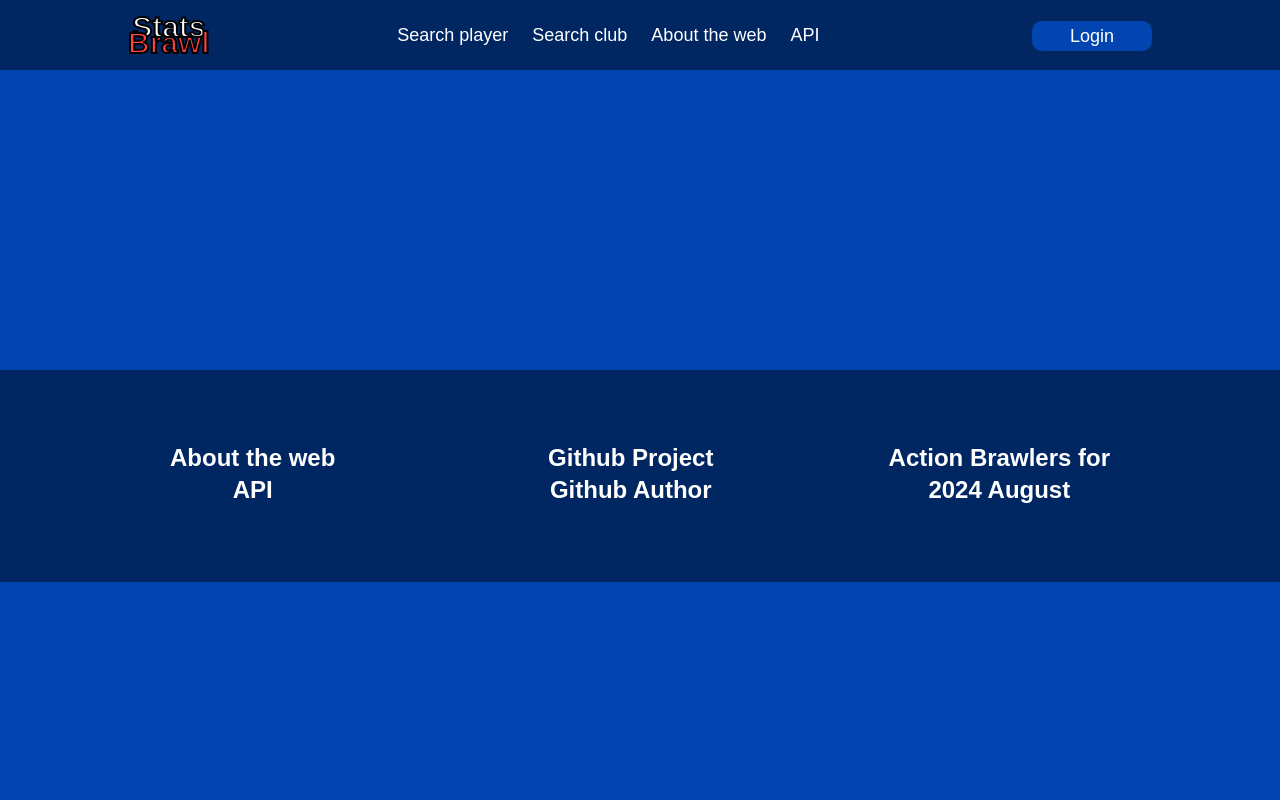
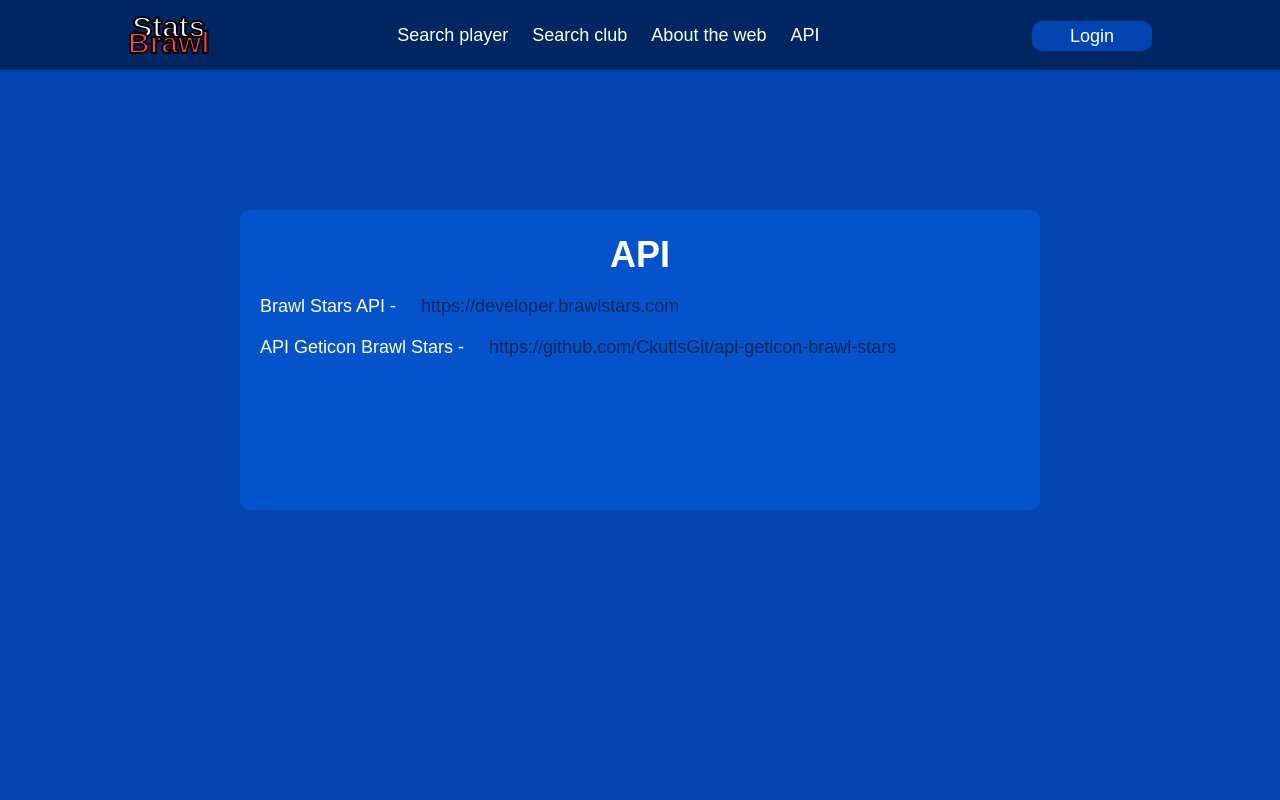
Before and after one commit to CkutlsGit/brawl-stats, a Nuxt app: page /api in a window 1280 px wide. Shown: the top 800 px of the page. Built offline with nearby package versions, Linux system fonts and the light colour scheme.

Commit message:
added page api + adaptive from about-the-web

```diff
--- /dev/null
+++ b/pages/api.vue
@@ -0,0 +1,66 @@
+<template>
+  <main class="main">
+    <article class="main__content font-default">
+      <div class="main__text">
+        <div class="text-title">
+          <h1>API</h1>
+        </div>
+        <p>Brawl Stars API - <span><a href="https://developer.brawlstars.com" target="_blank">https://developer.brawlstars.com</a></span></p>
+        <p>API Geticon Brawl Stars - <span><a href="https://github.com/CkutlsGit/api-geticon-brawl-stars" target="_blank">https://github.com/CkutlsGit/api-geticon-brawl-stars</a></span></p>
+      </div>
+    </article>
+  </main>
+</template>
+
+<script setup lang="ts">
+
+</script>
+
+<style scoped>
+.main {
+  display: flex;
+  justify-content: center;
+  max-width: 1520px;
+  margin: 140px auto;
+}
+
+.main__content {
+  background: var(--lightest-main-color);
+  border-radius: 10px;
+  width: 800px;
+  height: 300px;
+  padding-top: 24px;
+}
+
+.text-title {
+  text-align: center;
+}
+
+.main__text h1 {
+  font-size: 3rem;
+}
+.main__text p {
+  font-size: 1.5rem;
+  margin: 20px;
+}
+.main__text a {
+  margin-left: 20px;
+  font-size: 1.5rem;
+  text-decoration: none;
+  color: var(--darkest-main-color);
+  transition: .2s ease-in;
+}
+.main__text a:hover {
+  color: var(--main-color);
+}
+
+@media not all and (min-width: 640px) {
+  .main__text h1 {
+    font-size: 2.5rem;
+  }
+  .main__text p {
+    font-size: 1.4rem;
+    margin: 10px 10px 30px 10px;
+  }
+}
+</style>
```
